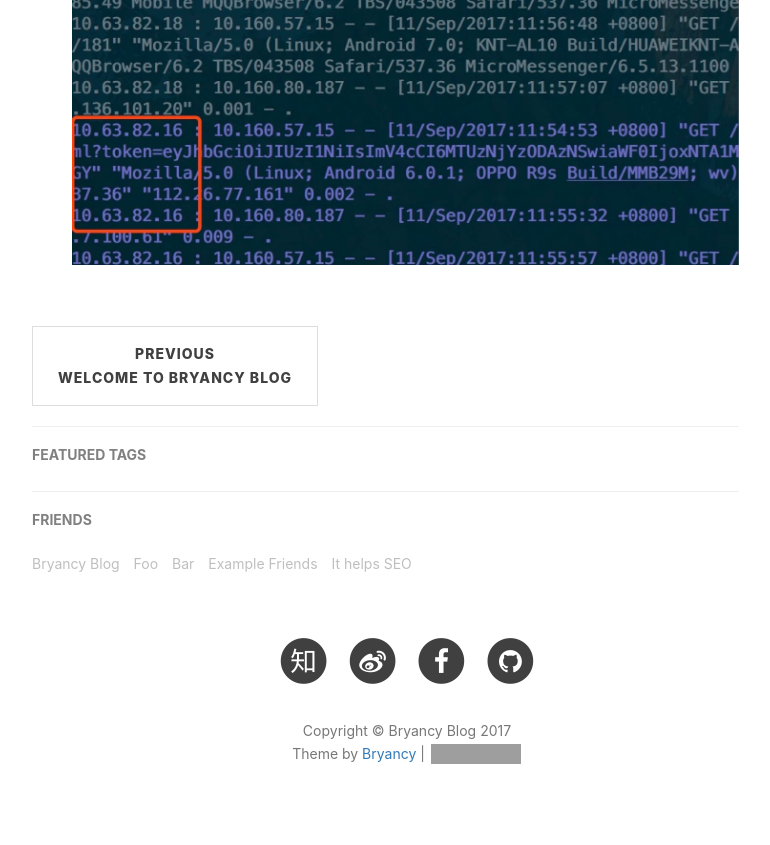
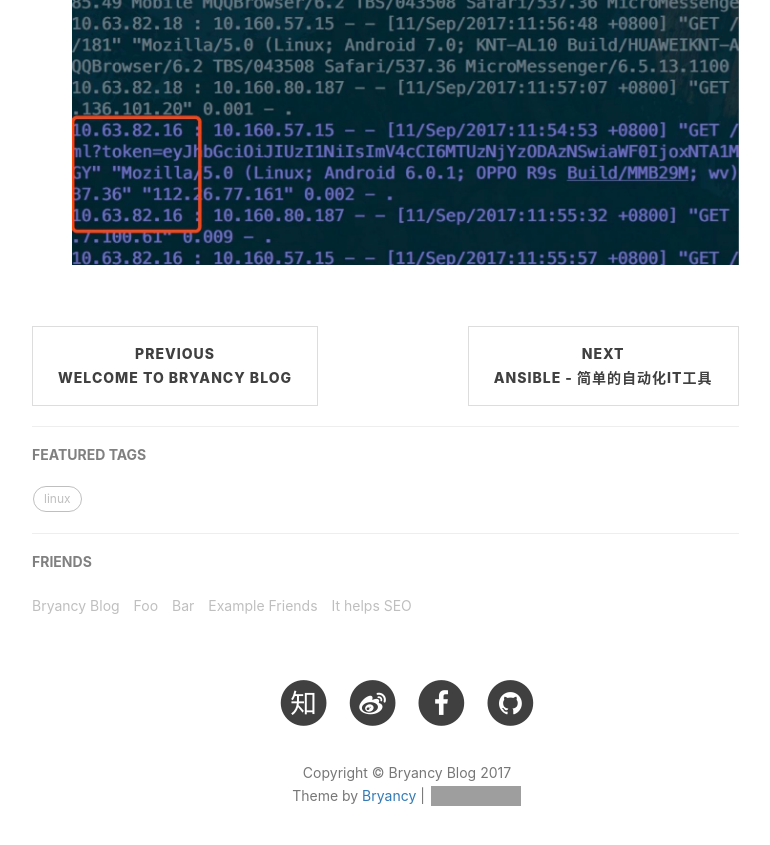
Before and after one commit to bryancy/bryancy.github.io, a Jekyll site: the page built from _posts/2017-09-11-cluster-management.md, in a window 1280 px wide and 900 px high, scrolled down 1726 px. Shown: the top 845 px of the window, without its empty margins (233-1003 px from the left). Built offline with Jekyll 4.4.1, drawn with Linux system fonts in a browser that asks for light colours; nearby versions of some CDN libraries; comment, search, counter and statistics services are not loaded; some of the changed lines change nothing that is shown; grey boxes are pictures that could not be loaded.

Commit message:
add ansible blog

````diff
--- /dev/null
+++ b/_posts/2017-09-11-ansible.md
@@ -0,0 +1,185 @@
+---
+layout:     post
+title:      "ansible - 简单的自动化IT工具"
+subtitle:   "自动化部署APP；自动化管理配置项；自动化的持续交互；自动化的（AWS）云服务管理"
+date:       2017-09-11 13:15:00
+author:     "Bryancy"
+header-img: "img/post-bg-unix-linux.jpg"
+tags:
+    - linux
+---
+
+## 安装和配置
+
+#### 安装
+`sudo pip install ansible`
+
+##### 创建并编辑ansible的hosts文件，内容为已经配置ssh免密码登录的远程主机的地址。
+- ###### 创建并编辑ansible的hosts文件
+    ```bash
+    # /etc/ansible/hosts是默认路径
+    sudo mkdir /etc/ansible
+    sudo vi /etc/ansible/hosts
+    ```
+
+- ###### 内容为INI格式：
+    ```bash
+    192.168.1.112
+    192.168.1.113
+    ```
+
+- ###### 也可以进行分组，同一个机器可以在不同分组
+    ```bash
+    [v1]
+    192.168.1.112
+
+    [v2]
+    192.168.1.113
+    ```
+    注：如果远程的ssh端口修改了不在22标准端口，文件内容中机器地址应该明确指定端口号如：192.168.1.112:2223
+
+##### 准备工作
+- ###### 配置ssh免密码登录远程主机
+    ```bash
+    # 当前用户名与远程机器上相同，ssh key在默认位置
+    ssh-copy-id 192.168.1.112
+    ssh-copy-id 192.168.1.113
+    ```
+- ###### 避免重复输入密钥的短语密码：
+    `ssh-add ~/.ssh/id_rsa`
+- ###### 在本地测试是否能够ping通：
+    ```bash
+    # ping全部机器 ansible all -m ping
+    # 以bryan用户身份ping .112
+    ansible 192.168.1.112 -m ping -u bryan
+
+    # 以用户bryan身份使用sudo来ping v1 (.112)
+    # -K是输入root密码
+    ansible v1 -m ping -u bryan --sudo -K
+    ```
+
+#### 配置 [定义自己的配置文件](https://raw.githubusercontent.com/ansible/ansible/devel/examples/ansible.cfg)
+###### 配置文件可以从多个地方加载，其优先级顺序为
+- ANSIBLE_CONFIG (环境变量)
+- ansible.cfg (当前目录)
+- .ansible.cfg (home目录)
+- /etc/ansible/ansible.cfg
+
+###### ssh检查key是通过paramiko进行的，很慢。 不检查host key配置
+```bash
+sudo vi etc/ansible/ansible.cfg
+# or ~/.ansible.cfg
+```
+内容为：
+```
+[defaults]
+host_key_checking = False
+```
+
+## 用法
+
+#### Pattern:
+`ansible <pattern_goes_here> -m <module_name> -a <arguments>`
+##### pattern可以直接指定某一机器地址或hosts中的组名，同时指定多个组或者多个ip使用:分割：
+```bash
+one.example.com
+one.example.com:two.example.com
+192.168.1.136
+v1
+v1:v2
+```
+
+##### 也可以用all或`*`
+```bash
+all
+*
+192.168.1.*
+```
+
+##### 用!表示非：
+`v1:!v2   #表示在v1分组中，但是不在v2中的hosts`
+
+##### 用&表示交集部分：
+`webservers:&dbservers  #表示在webservers分组中，同时也在dbservers分组中的hosts:w`
+
+##### 可以指定分组的下标或切片(超过范围则无法匹配)：
+```bash
+v1[0]
+v1[0:100]
+```
+
+##### 也可以用~开头来使用正则：
+```bash
+~(web|db).*\.example\.com
+~v\d
+```
+###### 注：需要注意的是如果用的是zsh，有这些类似于`*，!，[`等这些特殊符号需要用单引号包裹。
+
+
+#### 执行Ad-Hoc命令(就是无需保存的快速执行shell命令)
+###### 使用-a指定命令， -f指定并发数（默认为5）, -m是选择使用的模块：
+
+##### 执行shell
+```bash
+# 打印hello
+ansible all -a "/bin/echo hello"
+
+# 重启
+ansible all -a "/sbin/reboot" -f 10 --sudo -K
+
+# 使用shell模块 注意当前shell的引号问题
+ansible all -m shell -a 'ls -al ~'
+```
+
+##### 文件操作
+```bash
+# 传输文件
+ansible all -m copy -a "src=~/projects/tests/t.py dest=~"
+
+# 修改文件权限，所有者，分组（这些参数可以用在copy模块中）
+ansible all -m file -a "dest=~/t.py mode=777 owner=bryan group=bryan"
+
+# 创建文件夹
+ansible all -m file -a "dest=~/tests mode=755 owner=bryan group=bryan state=directory"
+
+# 删除文件夹
+ansible all -m file -a "dest=~/tests state=absent"
+```
+
+##### 安装软件
+###### 使用yum或apt模块可以进行软件的安装
+``` bash
+# 确保某个程序已经安装，并保持当前版本，如果没安装则进行安装
+ansible v1 -m apt -a "name=python-pip state=present" --sudo -K
+
+# 确保安装最新版本
+ansible v1 -m apt -a "name=git state=latest"
+
+# 确保没有安装某个程序，安装了则卸载
+ansible v1 -m apt -a "name=git state=absent" --sudo -K
+```
+
+##### 用户管理
+```bash
+# 新建用户
+ansible all -m user -a "name=foo password=foo" --sudo -K
+
+# 删除用户
+ansible all -m user -a "name=foo state=absent" --sudo -K
+```
+
+##### Git
+```bash
+# 使用https方式检出代码到本地，前提是要先通过apt模块安装git
+# dest目录必须是空文件夹或者还不存在的文件夹
+
+ansible v1 -m git -a "repo=https://github.com/bryancy/macvim.git dest=~/project-dir version=HEAD"
+```
+
+##### 服务管理
+```bash
+# 确保某服务已开启，没开则开
+ansible v1 -m service -a "name=mysql state=started" --sudo -K
+ansible v1 -m service -a "name=mysql state=restarted" --sudo -K
+ansible v1 -m service -a "name=mysql state=stopped" --sudo -K
+```
--- a/_posts/2017-09-11-cluster-management.md
+++ b/_posts/2017-09-11-cluster-management.md
@@ -20,7 +20,7 @@ tags:
 
 ## 用法
 - 在多台机器执行同一命令
-![](/img/in-post/post-cluster-ref.png)
+![](/img/in-post/post-cluster-20170911/ref.png)
 
 - 在本地集中打印日志
-![](/img/in-post/post-cluster-ref2.jpg)
+![](/img/in-post/post-cluster-20170911/ref2.jpg)
````
Also changed, not shown: img/in-post/post-cluster-20170911/ref.png (renamed from img/in-post/post-cluster-ref.png), img/in-post/post-cluster-20170911/ref2.jpg (renamed from img/in-post/post-cluster-ref2.jpg), 5 other files.
